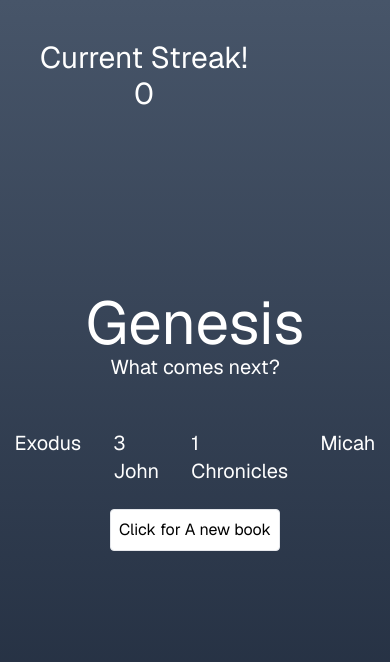
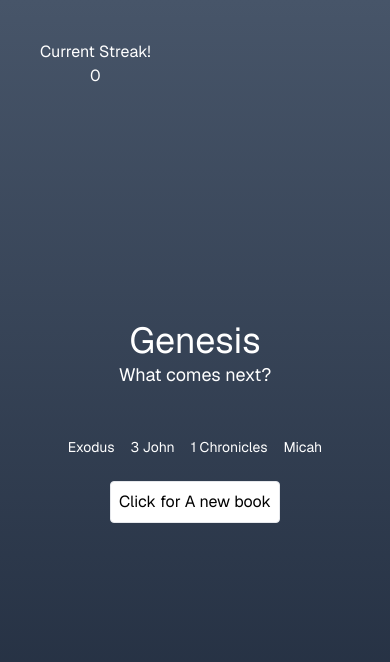
Before and after one commit to CalebSullivan35/bibleblitz, a Next.js app: page / in a window 390 px wide. Shown: the top 662 px of the page. Built offline with nearby package versions, Linux system fonts and the light colour scheme.

Commit message:
Better mobile layout.

```diff
--- a/src/app/components/BibleGame.tsx
+++ b/src/app/components/BibleGame.tsx
@@ -27,13 +27,13 @@ export const BibleGame = () => {
 
   return (
     <div className="flex flex-col items-center">
-      <div className="absolute left-10 top-10 flex flex-col text-center text-3xl">
+      <div className="absolute left-10 top-10 flex flex-col text-center sm:text-3xl">
         <span>Current Streak!</span>
         <span>{currentScore}</span>
       </div>
-      <span className="text-6xl">{book.name}</span>
+      <span className="text-4xl sm:text-6xl">{book.name}</span>
       <div className="mb-6 flex flex-col items-center justify-center">
-        <span className="text-xl">What comes next?</span>
+        <span className="text-lg sm:text-xl">What comes next?</span>
         <GameFeedback
           selectedOption={selectedOption}
           correctBook={correctBook}
--- a/src/app/components/GameOptions.tsx
+++ b/src/app/components/GameOptions.tsx
@@ -19,11 +19,11 @@ export const GameOptions = ({
   setCurrentScore,
 }: GameOptionsProps) => {
   return (
-    <div className="mb-6 flex flex-row">
+    <div className="mx-2 mb-6 flex flex-row">
       {options.map((x, index) => (
         <span
           key={index}
-          className={`mx-4 cursor-pointer text-xl ${
+          className={`mx-2 cursor-pointer text-sm sm:mx-4 sm:text-xl ${
             selectedOption
               ? x === selectedOption
                 ? x === correctBook
```
